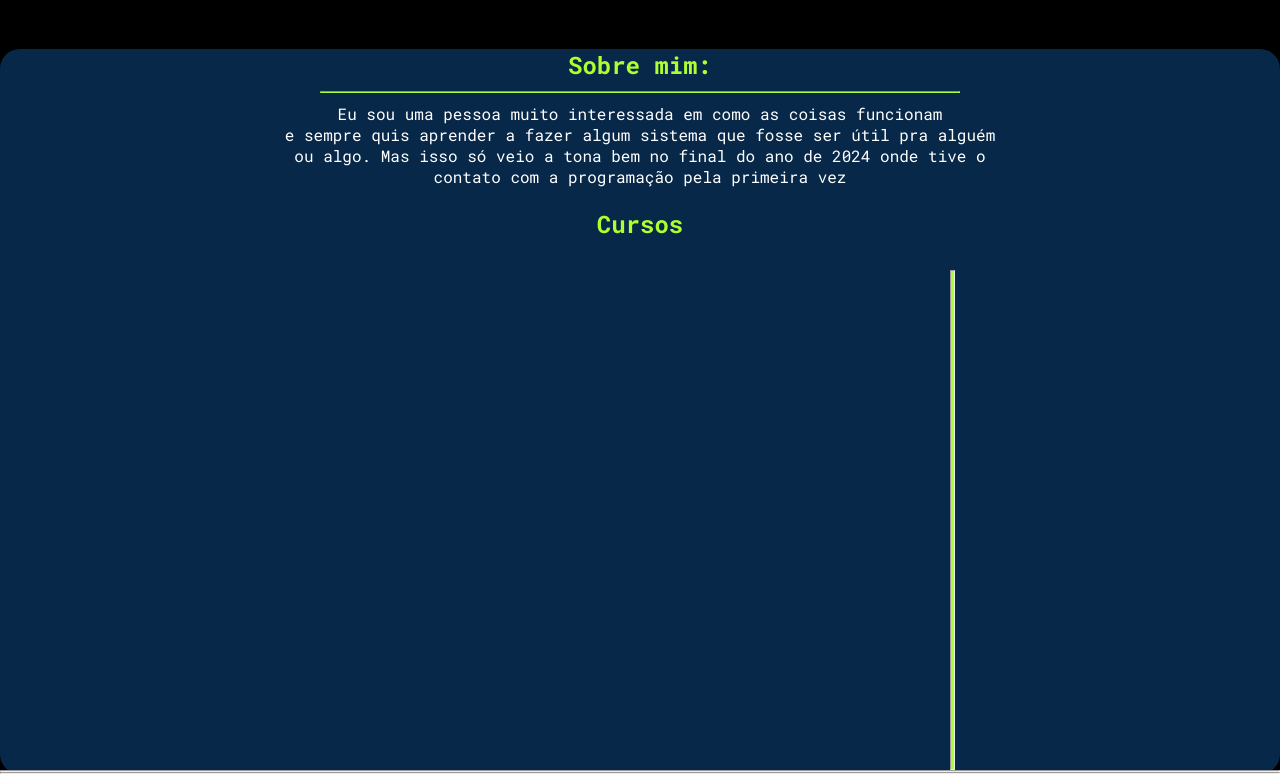
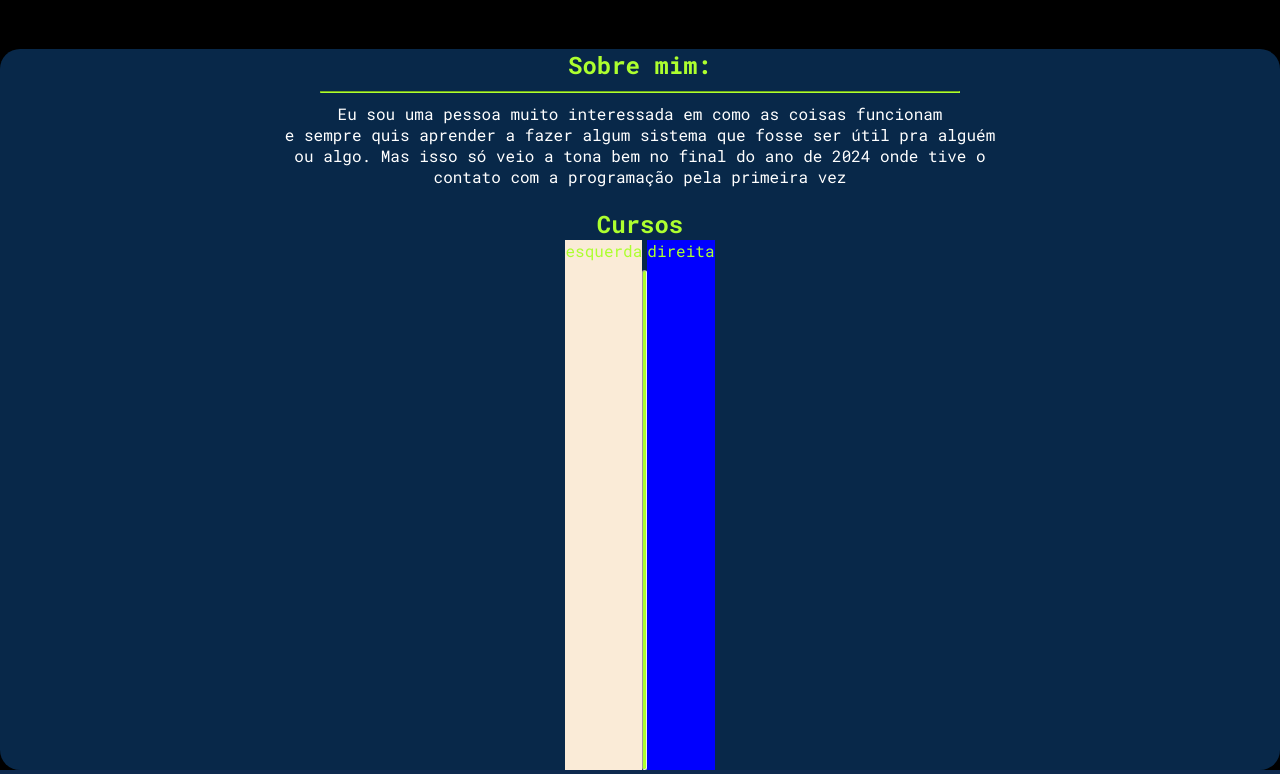
Before and after one commit to Kayky-Eduardo/Estudo-PHP, a PHP site: page / in a window 1280 px wide; the page is wider, and only the part inside the window is pictured. Shown: the part 824-1598 px from the top of that part. Run offline with PHP 8.4, Linux system fonts and the light colour scheme.

Commit message:
centralizando cursos

```diff
--- a/treino_html/portfólio/estilizacao.css
+++ b/treino_html/portfólio/estilizacao.css
@@ -143,10 +143,11 @@ section.p_parte {
     margin-top: 120px;
 }
 
-div .vertical{
+.vertical{
     width: 5px;
     height: 500px;
-    margin-left: 950px;
+    /* margin-left: 675px; */
     margin-top: 30px;
     background-color: greenyellow;
+    border-radius: 10px;
 }
--- a/treino_html/portfólio/index.html
+++ b/treino_html/portfólio/index.html
@@ -73,10 +73,16 @@
                 <p>contato com a programação pela primeira vez</p>
                 <br>
                 <h2>Cursos</h2>
-                <div>
+                <div style="display: flex; justify-content: center;  width: 100%;">
+                    <div style="background-color: antiquewhite;  ">
+                        esquerda
+                    </div>
                     <hr class="vertical">
-                    <hr class="curso1">
-                    <hr class="curso2">
+                    <div style="background-color: blue;  ">
+                        direita
+                    </div>
+                    <!-- <hr class="curso1">
+                    <hr class="curso2"> -->
                 </div>
             </div>
         </section>
```
